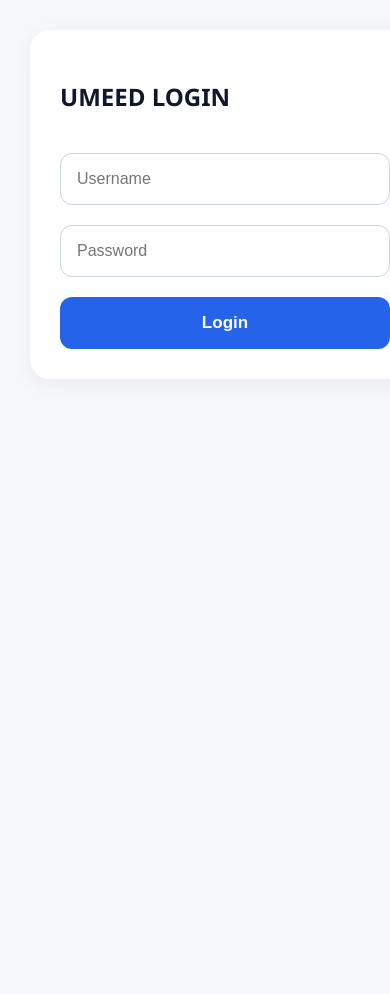
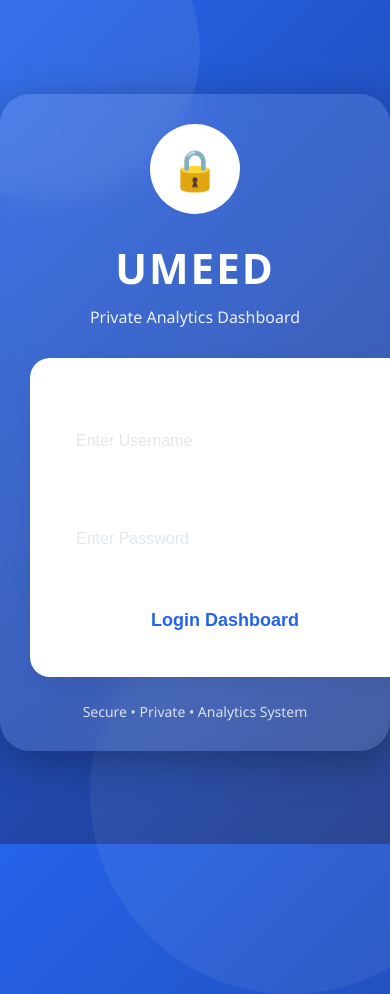
Before and after one commit to Rawish007/dashboard, a Flask app: page /login in a window 390 px wide; the page is wider, and only the part inside the window is pictured. Before the commit the page ends 349 px from the top of that part, so only its background shows below. Run offline with Flask 3, Linux system fonts and the light colour scheme.

Commit message:
Update login.html

```diff
--- a/templates/login.html
+++ b/templates/login.html
@@ -3,41 +3,252 @@
 
 <head>
 
-<title>Login</title>
+<title>UMEED LOGIN</title>
 
 <link rel="stylesheet"
 href="{{ url_for('static', filename='style.css') }}">
+
+<style>
+
+/* BODY */
+
+body{
+    margin:0;
+    padding:0;
+    font-family:'Segoe UI', Tahoma, Geneva, Verdana, sans-serif;
+    background:linear-gradient(135deg,#2563eb,#1e3a8a);
+    height:100vh;
+    display:flex;
+    justify-content:center;
+    align-items:center;
+    overflow:hidden;
+}
+
+/* BACKGROUND CIRCLES */
+
+.circle1{
+    position:absolute;
+    width:300px;
+    height:300px;
+    background:rgba(255,255,255,0.08);
+    border-radius:50%;
+    top:-100px;
+    left:-100px;
+}
+
+.circle2{
+    position:absolute;
+    width:400px;
+    height:400px;
+    background:rgba(255,255,255,0.06);
+    border-radius:50%;
+    bottom:-150px;
+    right:-100px;
+}
+
+/* LOGIN BOX */
+
+.login-box{
+    width:420px;
+    background:rgba(255,255,255,0.12);
+    backdrop-filter:blur(15px);
+    padding:40px;
+    border-radius:30px;
+    box-shadow:0 10px 40px rgba(0,0,0,0.3);
+    color:white;
+    position:relative;
+    z-index:10;
+}
+
+/* LOGO */
+
+.logo{
+    text-align:center;
+    margin-bottom:30px;
+}
+
+.logo h1{
+    margin:0;
+    font-size:42px;
+    font-weight:800;
+    letter-spacing:2px;
+}
+
+.logo p{
+    margin-top:10px;
+    font-size:16px;
+    opacity:0.9;
+}
+
+/* FORM */
+
+form{
+    display:flex;
+    flex-direction:column;
+    gap:20px;
+}
+
+.input-box{
+    display:flex;
+    flex-direction:column;
+}
+
+.input-box label{
+    margin-bottom:8px;
+    font-size:15px;
+    font-weight:600;
+}
+
+.input-box input{
+    padding:16px;
+    border:none;
+    border-radius:14px;
+    font-size:16px;
+    outline:none;
+    background:rgba(255,255,255,0.2);
+    color:white;
+}
+
+.input-box input::placeholder{
+    color:#e2e8f0;
+}
+
+/* BUTTON */
+
+button{
+    margin-top:10px;
+    padding:16px;
+    border:none;
+    border-radius:14px;
+    background:white;
+    color:#2563eb;
+    font-size:18px;
+    font-weight:700;
+    cursor:pointer;
+    transition:0.3s;
+}
+
+button:hover{
+    transform:scale(1.03);
+}
+
+/* FOOTER */
+
+.footer{
+    text-align:center;
+    margin-top:25px;
+    font-size:14px;
+    opacity:0.8;
+}
+
+/* ICON AREA */
+
+.icon{
+    width:90px;
+    height:90px;
+    border-radius:50%;
+    background:white;
+    color:#2563eb;
+    display:flex;
+    justify-content:center;
+    align-items:center;
+    font-size:40px;
+    margin:0 auto 25px auto;
+    font-weight:bold;
+}
+
+/* MOBILE */
+
+@media(max-width:500px){
+
+    .login-box{
+        width:90%;
+        padding:30px;
+    }
+
+}
+
+</style>
 
 </head>
 
 <body>
 
-<div class="main">
+<!-- BACKGROUND -->
+
+<div class="circle1"></div>
+<div class="circle2"></div>
+
+<!-- LOGIN BOX -->
+
+<div class="login-box">
+
+    <!-- ICON -->
+
+    <div class="icon">
+
+        🔒
+
+    </div>
+
+    <!-- LOGO -->
+
+    <div class="logo">
+
+        <h1>UMEED</h1>
+
+        <p>
+
+            Private Analytics Dashboard
+
+        </p>
+
+    </div>
+
+    <!-- FORM -->
 
     <form method="POST">
 
-    <h2>UMEED LOGIN</h2>
+        <div class="input-box">
+
+            <label>Username</label>
 
             <input
             type="text"
             name="username"
-    placeholder="Username"
+            placeholder="Enter Username"
             required>
+
+        </div>
+
+        <div class="input-box">
+
+            <label>Password</label>
 
             <input
             type="password"
             name="password"
-    placeholder="Password"
+            placeholder="Enter Password"
             required>
+
+        </div>
 
         <button type="submit">
 
-        Login
+            Login Dashboard
 
         </button>
 
     </form>
 
+    <!-- FOOTER -->
+
+    <div class="footer">
+
+        Secure • Private • Analytics System
+
+    </div>
+
 </div>
 
 </body>
```
Lines whose indentation alone changed are shown as unchanged.
